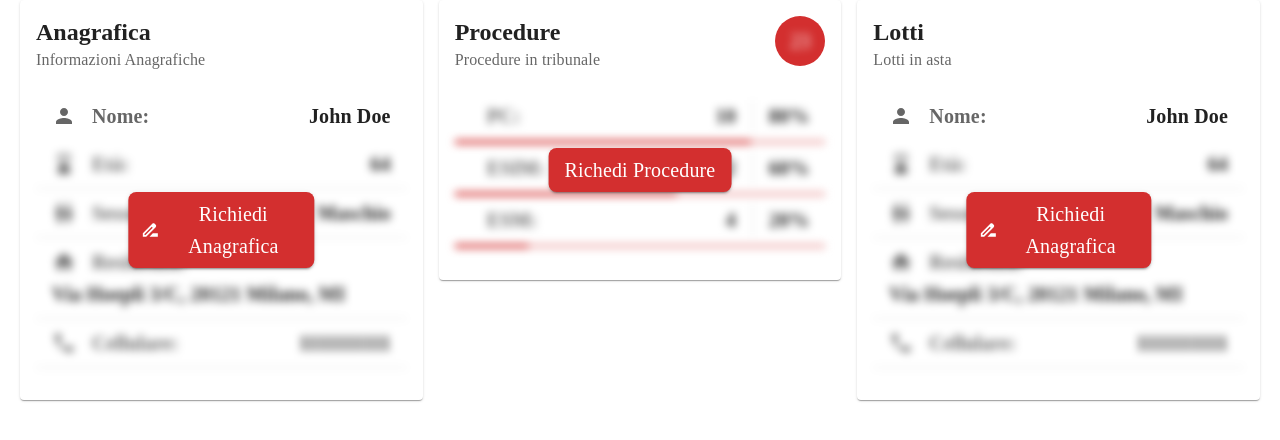
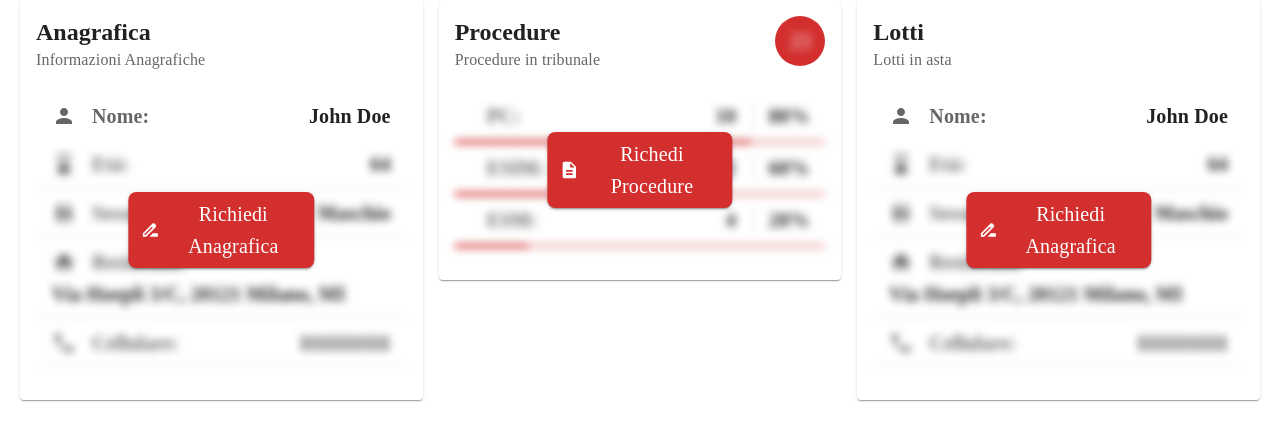
Before and after one commit to jackpeck2004/cherry-ui-components, a React (Create React App) app: page / in a window 1280 px wide. Shown: the top 440 px of the page. Built offline with nearby package versions, Linux system fonts and the light colour scheme; the HTML template or start-up script is replaced by a standard one.

Commit message:
added procedure icon

```diff
--- a/src/components/ProcedureDetails.tsx
+++ b/src/components/ProcedureDetails.tsx
@@ -1,3 +1,4 @@
+import { Description } from "@mui/icons-material";
 import { List } from "@mui/material";
 import { FC, useState } from "react";
 import { BlurDetails } from "./BlurDetails";
@@ -21,7 +22,7 @@ export const ProcedureDetails: FC<IProcedureDetailsProps> = ({ showDetails, isLo
       <List disablePadding>
         <RequestButton
           text="Richedi Procedure"
-          icon={null}
+          icon={<Description />}
           handleRequest={handleLoadProcedure}
         />
         <BlurDetails>
```
